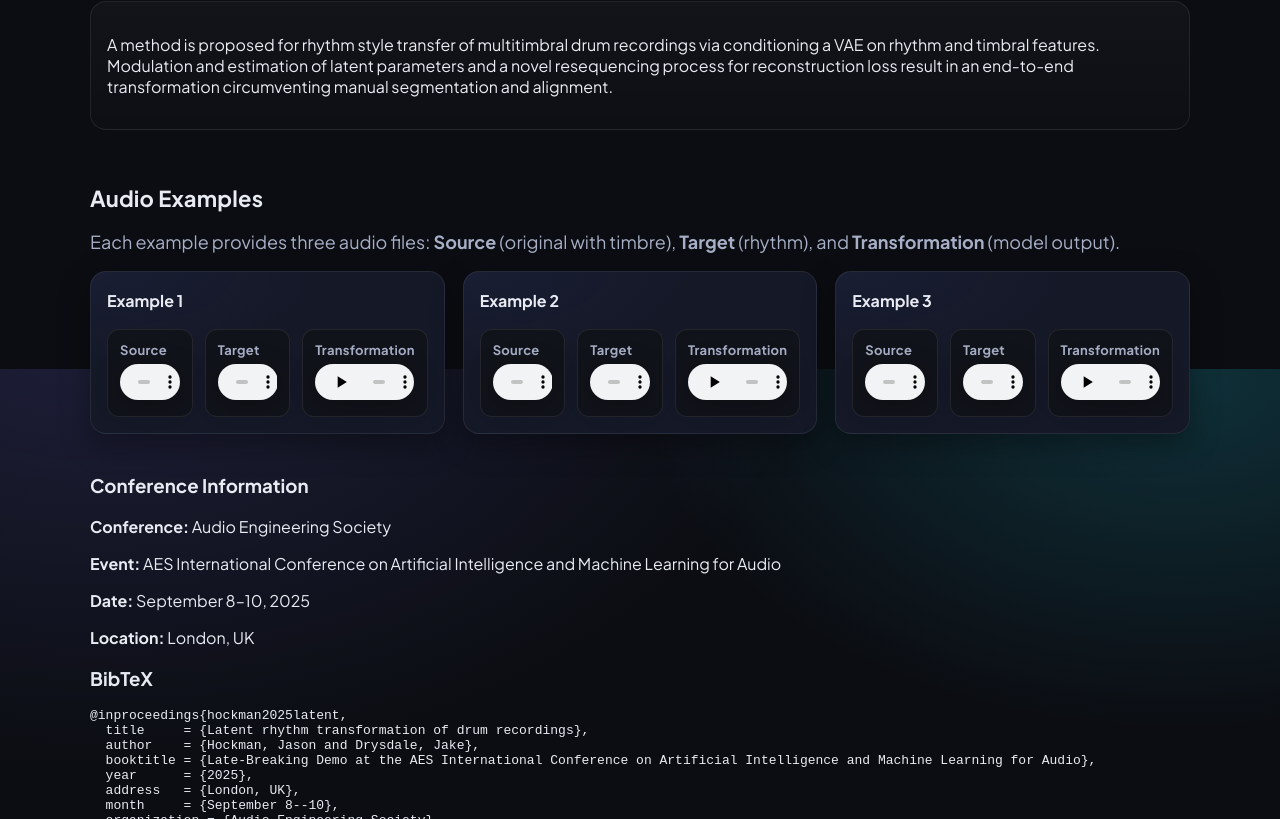
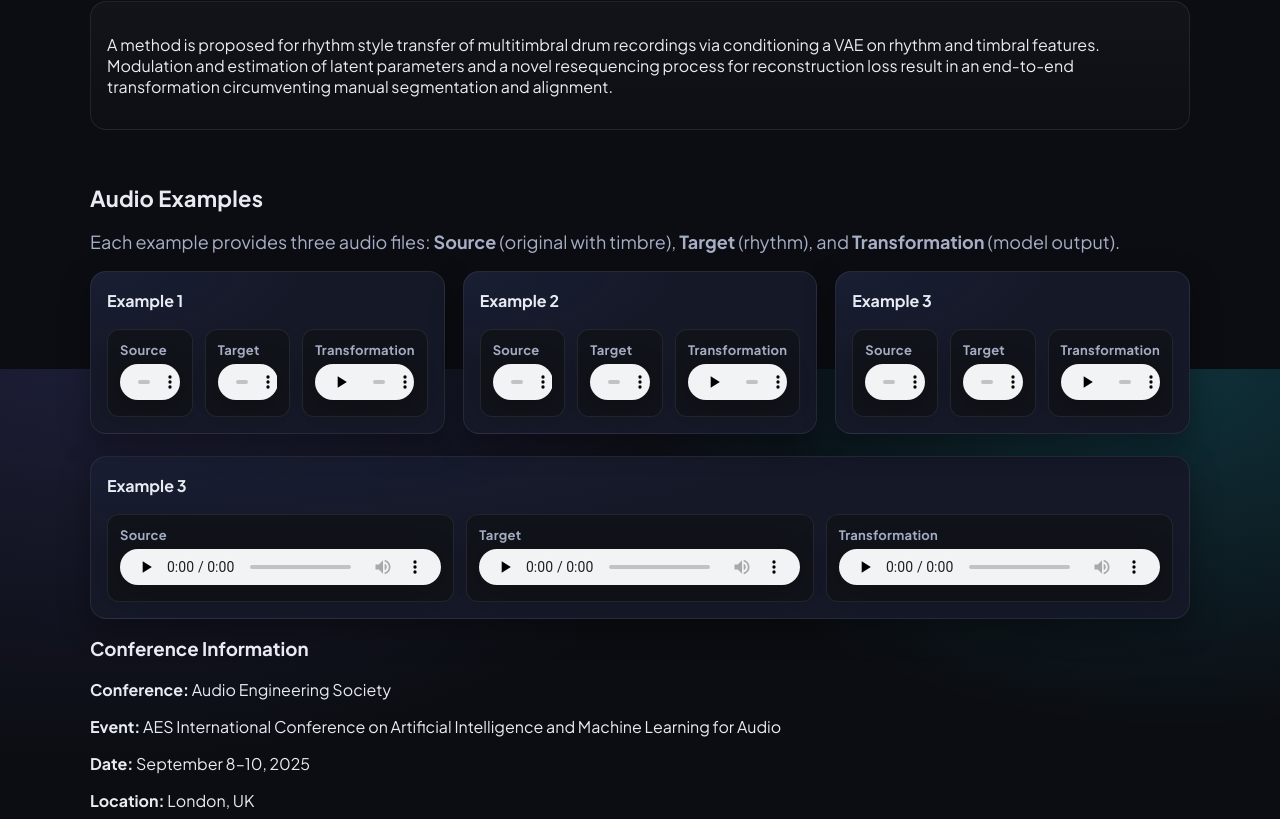
Before and after one commit to jhockman/jhockman.github.io, a plain HTML site: page index.html in a window 1280 px wide. Shown: the part 431-1250 px from the top of the page. Drawn offline with Linux system fonts and the light colour scheme.

Commit message:
Update index.html

```diff
--- a/index.html
+++ b/index.html
@@ -233,7 +233,37 @@
         </article>
       </div>
     </section>
-
+<!-- Example 4 -->
+      <article class="card">
+        <h3>Example 3</h3>
+        <div class="tags">
+<!--             <span class="tag">110 BPM</span>
+          <span class="tag">Live kit</span>
+          <span class="tag">Placeholder</span> -->
+        </div>
+        <div class="players">
+          <div class="player">
+            <label>Source</label>
+            <audio controls preload="none">
+              <source src="audio/002source.wav" type="audio/wav" />
+            </audio>
+          </div>
+          <div class="player">
+            <label>Target</label>
+            <audio controls preload="none">
+              <source src="audio/002target.wav" type="audio/wav" />
+            </audio>
+          </div>
+          <div class="player">
+            <label>Transformation</label>
+            <audio controls preload="none">
+              <source src="audio/002recon.wav" type="audio/wav" />
+            </audio>
+          </div>
+        </div>
+      </article>
+    </div>
+  </section>
 
     <section class="conference-info">
       <h3>Conference Information</h3>
```
